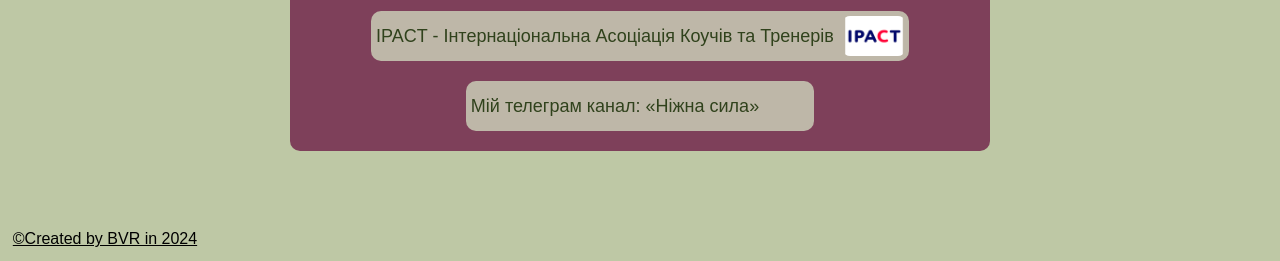
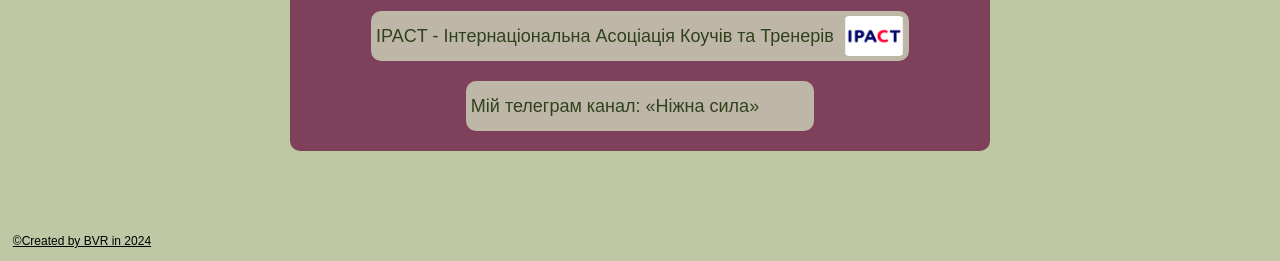
Before and after one commit to tatiana-lagosha/tatiana.lagosha.github.io, a plain HTML site: page index.html in a window 1280 px wide. Shown: the part 2889-3150 px from the top of the page. Drawn offline with Linux system fonts and the light colour scheme; a web font is replaced by a local one.

Commit message:
Update styles.css

```diff
--- a/styles/styles.css
+++ b/styles/styles.css
@@ -588,6 +588,8 @@ footer {
 	display: block;
 	color: #000;
 	align-self: flex-end;
+	font-size: 12px;
+	font-weight: lighter;
 }
 
 .scroll_up_btn{
```
